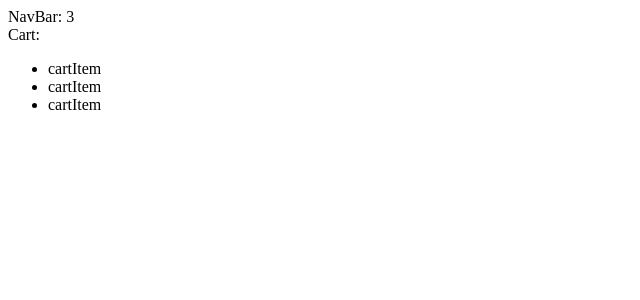
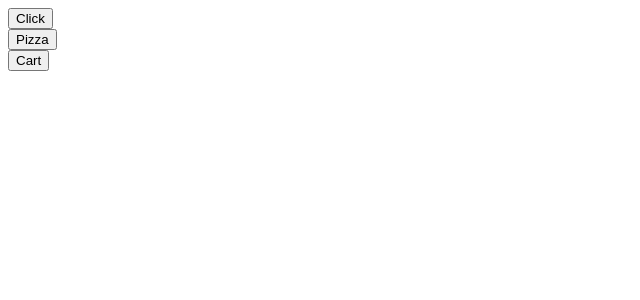
Before and after one commit to behnamac/Mosh, a React (Vite) app: page / in a window 1280 px wide. Shown: the top 300 px of the page, without its empty margins (0-640 px from the left). Built offline with nearby package versions, Linux system fonts and the light colour scheme.

Commit message:
exersice serie1

```diff
--- a/src/App.tsx
+++ b/src/App.tsx
@@ -1,17 +1,13 @@
 import Cart from "./Component/Cart";
-import NavBar from "./Component/NavBar";
-import { useState } from "react";
+import Pizza from "./Component/Pizza";
+import Player from "./Component/Player";
 
 const App = () => {
-  const [cartItem, setCartItem] = useState([
-    "product1",
-    "product2",
-    "product3",
-  ]);
   return (
     <>
-      <NavBar countItem={cartItem.length} />
-      <Cart cartItem={cartItem} />
+      <Player />
+      <Pizza />
+      <Cart />
     </>
   );
 };
--- a/src/Component/Cart.tsx
+++ b/src/Component/Cart.tsx
@@ -1,19 +1,25 @@
-import React from "react";
+import React, { useState } from "react";
 
-interface Props {
-  cartItem: string[];
-}
-
-const Cart = ({ cartItem }: Props) => {
+const Cart = () => {
+  const [cart, setCart] = useState({
+    discount: 0.1,
+    items: [
+      { id: 1, title: "Product1", quantity: 1 },
+      { id: 2, title: "Product2", quantity: 1 },
+    ],
+  });
+  const handleCart = () => {
+    setCart({
+      ...cart,
+      items: cart.items.map((item) =>
+        item.id === 1 ? { ...item, quantity: item.quantity + 1 } : item
+      ),
+    });
+  };
   return (
-    <>
-      <div>Cart:</div>
-      <ul>
-        {cartItem.map((cartItem) => (
-          <li key={cartItem}>cartItem</li>
-        ))}
-      </ul>
-    </>
+    <div>
+      <button onClick={handleCart}>Cart</button>
+    </div>
   );
 };
 
--- a/src/Component/NavBar.tsx
+++ /dev/null
@@ -1,9 +0,0 @@
-interface Props {
-  countItem: number;
-}
-
-const NavBar = ({ countItem }: Props) => {
-  return <div>NavBar: {countItem}</div>;
-};
-
-export default NavBar;
--- /dev/null
+++ b/src/Component/Pizza.tsx
@@ -0,0 +1,20 @@
+import { useState } from "react";
+
+const Pizza = () => {
+  const [pizza, setPizza] = useState({
+    name: "Spicy Pizza",
+    topping: ["MushRoom"],
+  });
+
+  const handlePizza = () => {
+    setPizza({ ...pizza, topping: [...pizza.topping, "cheese"] });
+  };
+
+  return (
+    <div>
+      <button onClick={handlePizza}>Pizza</button>
+    </div>
+  );
+};
+
+export default Pizza;
--- /dev/null
+++ b/src/Component/Player.tsx
@@ -0,0 +1,22 @@
+import { useState } from "react";
+
+const Player = () => {
+    const [game, setGame] = useState({ id: 1, player: { name: "Ben" } });
+
+    const handlePlayer = () => {
+     setGame({ ...game, player: { ...game.player, name: "jack" } });
+    console.log(
+      `the player ID is: ${game.id} and his Name is:${game.player.name}`
+    );
+  };
+
+  return (
+    <>
+      <div>
+        <button onClick={handlePlayer}>Click</button>
+      </div>
+    </>
+  );
+};
+
+export default Player;
```
